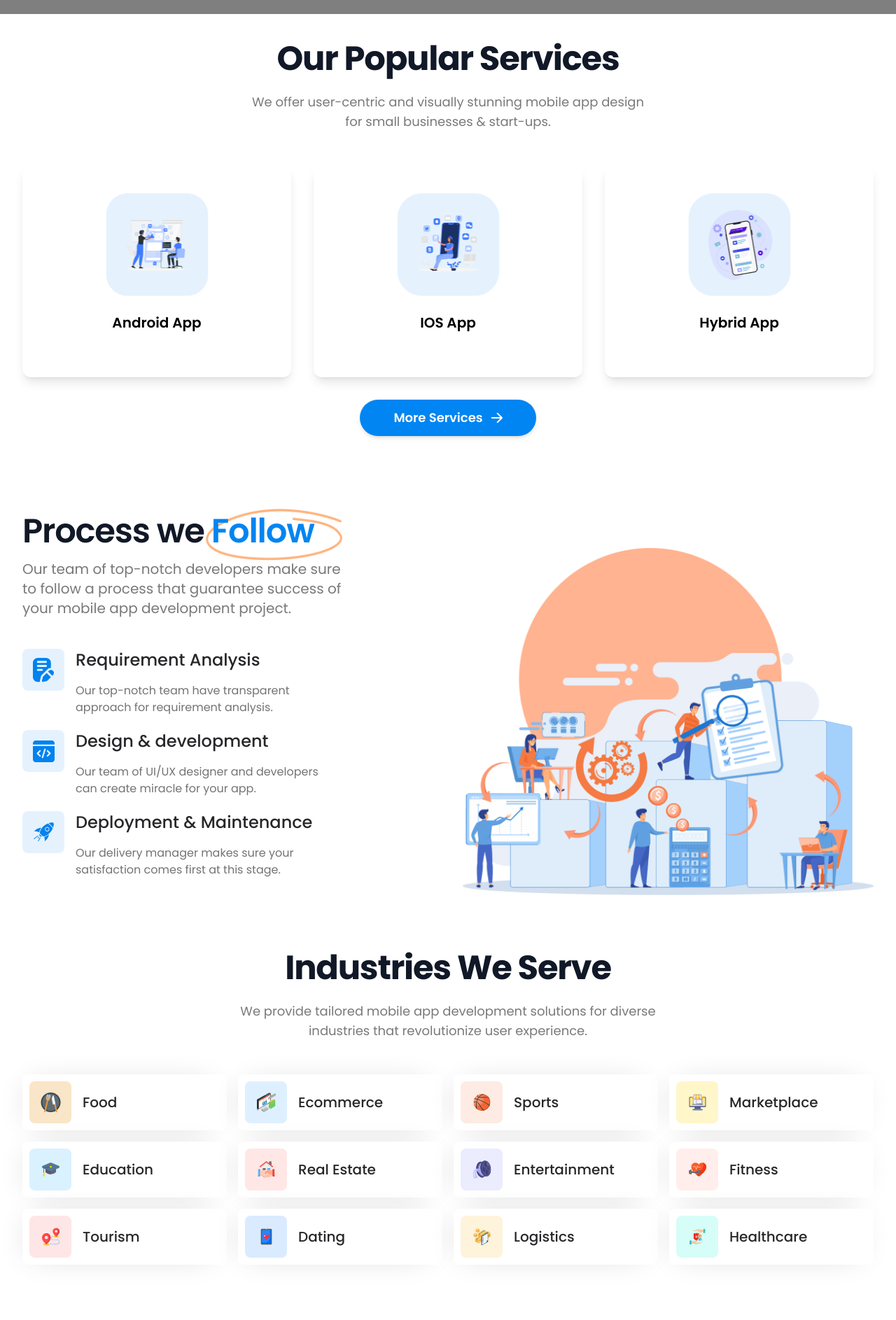
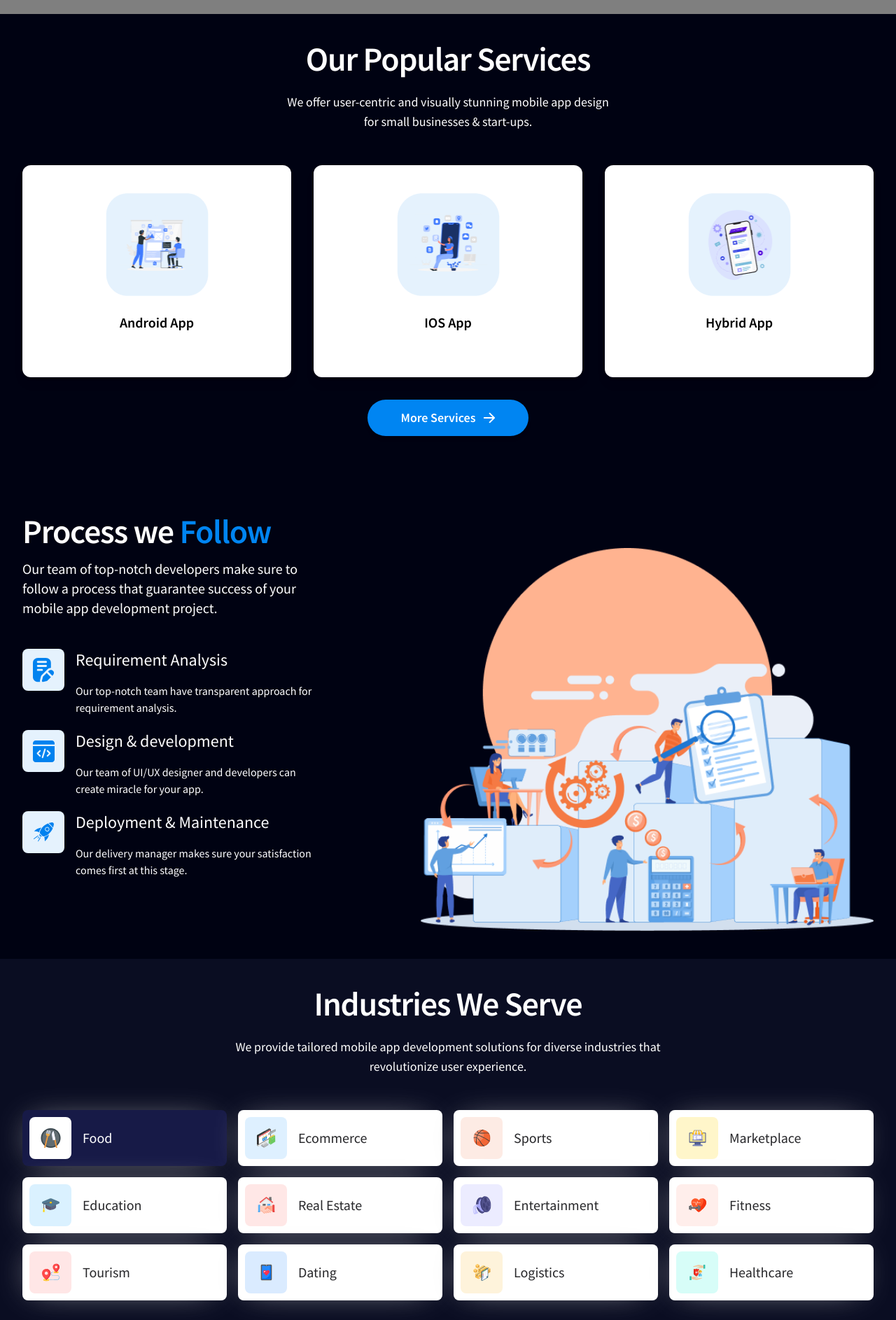
Before and after one commit to thrishank/client_, a Next.js app: page / in a window 1280 px wide. Shown: the part 780-2666 px from the top of the page at 70% size. Built offline with nearby package versions, Linux system fonts and the light colour scheme; no server answers; grey boxes are pictures that could not be loaded.

Commit message:
UI change to black color

```diff
--- a/app/globals.css
+++ b/app/globals.css
@@ -231,3 +231,6 @@ hover effect 2
 .col-span-2::-webkit-scrollbar-track {
   background-color: transparent;
 }
+*{
+	font-family: 'Source Sans Pro', sans-serif;
+}
--- a/app/layout.js
+++ b/app/layout.js
@@ -1,18 +1,18 @@
-import { Inter } from "next/font/google";
-import { Poppins } from "next/font/google";
+// import { Inter } from "next/font/google";
+// import { Poppins } from "next/font/google";
 import "./globals.css";
 import { Footer } from "@/components/Footer";
 import { TransparentHeader } from "@/components/TransparentHeader";
 import Head from "next/head";
 // import Script from 'next/script';
 
-const inter = Inter({ subsets: ["latin"] });
-const poppins = Poppins({
-  subsets: ["latin"],
-  display: "swap",
-  variable: "--font-poppins",
-  weight: ["100", "200", "300", "400", "500", "600", "700", "800", "900"],
-});
+// const inter = Inter({ subsets: ["latin"] });
+// const poppins = Poppins({
+//   subsets: ["latin"],
+//   display: "swap",
+//   variable: "--font-poppins",
+//   weight: ["100", "200", "300", "400", "500", "600", "700", "800", "900"],
+// });
 
 export const metadata = {
   title: "Custom Android, iOS & Hybrid App Development Services",
@@ -22,10 +22,13 @@ export const metadata = {
 
 export default function RootLayout({ children }) {
   return (
-    <html lang="en" className={`${poppins.variable}`}>
+    <html
+      lang="en"
+      //  className={`${poppins.variable}`}
+    >
       <Head>
         <link
-          href="https://fonts.googleapis.com/css2?family=Source+Sans+3:wght@400;600&display=swap"
+          href="https://fonts.googleapis.com/css2?family=Source+Sans+Pro:wght@400;600&display=swap"
           rel="stylesheet"
         />
       </Head>
--- a/app/page.js
+++ b/app/page.js
@@ -22,12 +22,18 @@ export default function Home() {
       gtag('js', new Date()); gtag('config', 'G-4JEVQXM0B7');`}
       </Script>
       <Slider></Slider>
+      <div className="bg-[#000212] ">
         <PopularServices></PopularServices>
         <ProcessFollow></ProcessFollow>
+      </div>
+      <div className="bg-[#0A0D22]">
         <Industries></Industries>
         <Partnership></Partnership>
+      </div>
+      <div className="bg-[#000212] ">
         <CaseStudies></CaseStudies>
         <Blogs></Blogs>
+      </div>
       <ContactForm></ContactForm>
     </>
   );
--- a/components/Footer.jsx
+++ b/components/Footer.jsx
@@ -33,7 +33,7 @@ export const Footer = () => {
   ];
 
   return (
-    <div className="bg-[#0C2436]">
+    <div className="bg-[#000212]">
       <div className="px-4 pt-16 mx-auto sm:max-w-xl md:max-w-full lg:max-w-screen-xl md:px-24 lg:px-8 ">
         <div className="grid gap-16 row-gap-10 mb-8 lg:grid-cols-8">
           <div className="md:max-w-md lg:col-span-3">
--- a/components/Home/CaseStudies.jsx
+++ b/components/Home/CaseStudies.jsx
@@ -55,10 +55,10 @@ function CaseStudies({
   return (
     <div className="px-4 py-0 mx-auto sm:max-w-xl md:max-w-full lg:max-w-screen-xl md:px-24 lg:px-8 pb-6 ">
       <div className="max-w-xl mb-10 md:mx-auto sm:text-center lg:max-w-2xl md:mb-12">
-        <h2 className="max-w-lg mb-6 text-center text-3xl md:text-5xl font-bold leading-none tracking-tight text-gray-900 md:mx-auto">
+        <h2 className="max-w-lg mb-6 text-center text-3xl md:text-5xl font-bold leading-none tracking-tight text-white md:mx-auto">
           Case Studies
         </h2>
-        <p className="text-base text-[#797979] text-center  md:text-lg px-14">
+        <p className="text-base text-white text-center  md:text-lg px-14">
           {paragraph}
         </p>
       </div>
--- a/components/Home/ContactForm.jsx
+++ b/components/Home/ContactForm.jsx
@@ -48,10 +48,10 @@ function ContactForm() {
   };
 
   return (
-    <div className=" pb-10 md:pb-0">
+    <div className=" pb-10 md:pb-0 bg-[#0A0D22]">
       <div className="px-4 py-0 mx-auto sm:max-w-xl md:max-w-full lg:max-w-screen-xl md:px-24 lg:px-8  relative md:-mb-10 ">
         <div className="max-w-xl  md:mx-auto sm:text-center lg:max-w-2xl md:mb-12 py-10">
-          <h2 className="max-w-lg text-center text-3xl md:text-5xl font-bold leading-none tracking-tight text-gray-900 md:mx-auto">
+          <h2 className="max-w-lg text-center text-3xl md:text-5xl font-bold leading-none tracking-tight text-white md:mx-auto">
             Get in Touch
           </h2>
 
@@ -111,7 +111,7 @@ function ContactForm() {
       </div>
 
       <div className=" ">
-        <div className="gradientContainer">
+        <div className="">
           <div className="   py-0 mx-auto sm:max-w-xl md:max-w-full lg:max-w-screen-xl md:px-24  pb-6 ">
             <div className=" pb-10">
               {" "}
--- a/components/Home/Industries.jsx
+++ b/components/Home/Industries.jsx
@@ -12,17 +12,17 @@ function Industries() {
     >
       <div className="px-4 py-16 mx-auto sm:max-w-xl md:max-w-full lg:max-w-screen-xl md:px-24 lg:px-8 lg:py-10">
         <div className="max-w-xl mb-10 md:mx-auto sm:text-center lg:max-w-2xl md:mb-12">
-          <h2 className="max-w-lg mb-6 text-center text-3xl md:text-5xl font-bold leading-none tracking-tight text-gray-900 md:mx-auto">
+          <h2 className="max-w-lg mb-6 text-center text-3xl md:text-5xl font-bold leading-none tracking-tight text-white md:mx-auto">
             Industries We Serve
           </h2>
-          <p className="text-base text-[#797979] text-center md:text-lg">
+          <p className="text-base text-white text-center md:text-lg">
             We provide tailored mobile app development solutions for diverse
             industries that revolutionize user experience.
           </p>
         </div>
         <div className="grid grid-cols-1 md:grid-cols-12 gap-4">
-          <div className=" col-span-3 flex gap-4 items-center shadow-Box  bg-white p-2.5 rounded-lg">
-            <div className="w-[60px] h-[60px] bg-[#F9E5C8] rounded-lg flex items-center justify-center">
+          <div className=" col-span-3 flex gap-4 items-center shadow-Box  bg-[#171A47] p-2.5 rounded-lg">
+            <div className="w-[60px] h-[60px] bg-[#ffffff] rounded-lg flex items-center justify-center">
               <svg
                 xmlns="http://www.w3.org/2000/svg"
                 width="29"
@@ -85,9 +85,7 @@ function Industries() {
               </svg>
             </div>
             <div className="flex flex-col justify-start items-start">
-              <div className=" text-zinc-800 text-[20px] font-medium  ">
-                Food
-              </div>
+              <div className=" text-white text-[20px] font-medium  ">Food</div>
             </div>
           </div>
 
--- a/components/Home/PopularServices.jsx
+++ b/components/Home/PopularServices.jsx
@@ -26,10 +26,10 @@ function PopularServices() {
   return (
     <div className="px-4 py-16 mx-auto sm:max-w-xl md:max-w-full lg:max-w-screen-xl md:px-24 lg:px-8 lg:py-10">
       <div className="max-w-xl mb-10 md:mx-auto sm:text-center lg:max-w-2xl md:mb-12">
-        <h2 className="max-w-lg mb-6 text-center  text-3xl md:text-5xl font-bold leading-none tracking-tight text-gray-900 md:mx-auto">
+        <h2 className="max-w-lg mb-6 text-center  text-3xl md:text-5xl font-bold leading-none tracking-tight text-white md:mx-auto">
           Our Popular Services
         </h2>
-        <p className="text-base text-[#797979] md:text-lg text-center">
+        <p className="text-base text-white md:text-lg text-center">
           We offer user-centric and visually stunning mobile app design <br />{" "}
           for small businesses & start-ups.
         </p>
--- a/components/Home/ProcessFollow.jsx
+++ b/components/Home/ProcessFollow.jsx
@@ -8,7 +8,7 @@ function ProcessFollow() {
         <div className=" absolute top-0"> </div>
         <div className=" w-fit pr-5 relative">
           <div className="">
-            <h2 className="  text-3xl md:text-5xl font-semibold leading-none tracking-tight text-gray-900 md:mx-auto">
+            <h2 className="  text-3xl md:text-5xl font-semibold leading-none tracking-tight text-white md:mx-auto">
               Process we <span className="text-[#0085F2]">Follow</span>
             </h2>
             <Image
@@ -22,7 +22,7 @@ function ProcessFollow() {
         </div>
         <div className="flex flex-col md:flex-row  ">
           <div className="flex flex-col  gap-5">
-            <p className="text-[#797979] text-lg md:text-xl font-normal leading-9 mt-4 mb-6 md:w-3/4">
+            <p className="text-white text-lg md:text-xl font-normal leading-9 mt-4 mb-6 md:w-3/4">
               Our team of top-notch developers make sure to follow a process
               that guarantee success of your mobile app development project.{" "}
             </p>
@@ -51,10 +51,10 @@ function ProcessFollow() {
                 </svg>
               </div>
               <div className="flex flex-col justify-start items-start">
-                <div className=" text-zinc-800 text-2xl font-medium  ">
+                <div className=" text-white text-2xl font-medium  ">
                   Requirement Analysis
                 </div>
-                <div className="w-full md:w-[350px]  text-neutral-500 text-base font-normal mt-4">
+                <div className="w-full md:w-[350px]  text-white text-base font-normal mt-4">
                   Our top-notch team have transparent approach for requirement
                   analysis.
                 </div>
@@ -78,10 +78,10 @@ function ProcessFollow() {
                 </svg>
               </div>
               <div className="flex flex-col justify-start items-start">
-                <div className=" text-zinc-800 text-2xl font-medium  ">
+                <div className=" text-white text-2xl font-medium  ">
                   Design & development
                 </div>
-                <div className="w-full md:w-[350px]  text-neutral-500 text-base font-normal mt-4">
+                <div className="w-full md:w-[350px]  text-white text-base font-normal mt-4">
                   Our team of UI/UX designer and developers can create miracle
                   for your app.
                 </div>
@@ -137,10 +137,10 @@ function ProcessFollow() {
                 </svg>
               </div>
               <div className="flex flex-col justify-start items-start">
-                <div className=" text-zinc-800 text-2xl font-medium  ">
+                <div className=" text-white text-2xl font-medium  ">
                   Deployment & Maintenance
                 </div>
-                <div className="w-full md:w-[350px]  text-neutral-500 text-base font-normal mt-4">
+                <div className="w-full md:w-[350px]  text-white  text-base font-normal mt-4">
                   Our delivery manager makes sure your satisfaction comes first
                   at this stage.
                 </div>
```
Also changed, not shown: components/Home/Blogs.jsx (+3 -4 lines), components/Home/Partnership.jsx (+10 -10 lines). Lines whose indentation alone changed are shown as unchanged.
